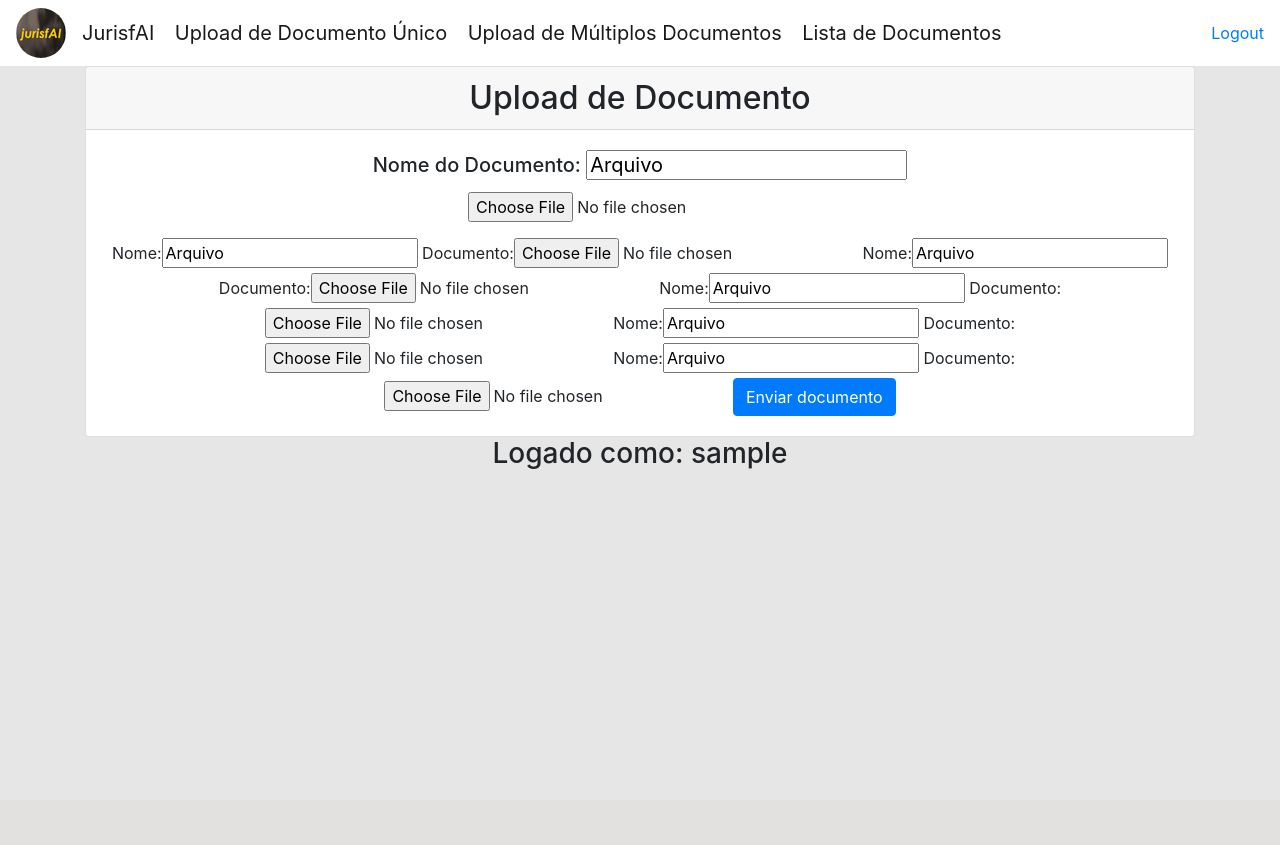
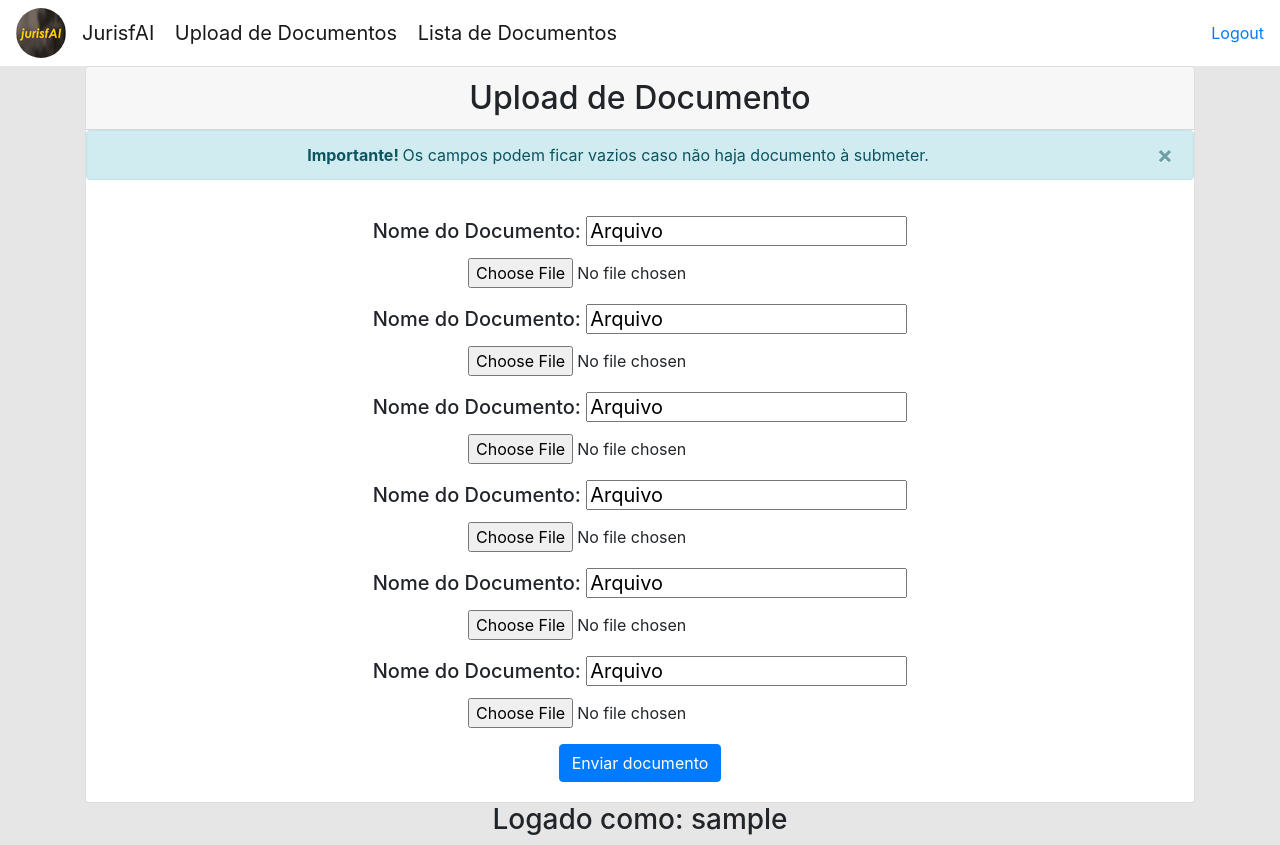
Before and after one commit to victor-s-santos/sistema-de-upload-de-documentos, a Django app: page /upload/ in a window 1280 px wide. Before the commit the page ends 469 px from the top, so only its background shows below. Run offline with Django 3.2, Linux system fonts and the light colour scheme; the visitor is signed in with stand-in values (Sample User, id 1); some libraries are stand-ins or nearby versions.

Commit message:
aplica estilização

```diff
--- a/alfa/templates/upload_documento.html
+++ b/alfa/templates/upload_documento.html
@@ -3,12 +3,22 @@
 {% block content %}
 <div class="card">
     <h2 class="card-header">Upload de Documento</h2>
+        <!-- Info Alert -->
+        <div class="alert alert-info alert-dismissible fade show">
+            <strong>Importante! </strong>Os campos podem ficar vazios caso não haja documento à submeter.
+            <button type="button" class="close" data-dismiss="alert">&times;</button>
+        </div>
     <form method="post" enctype="multipart/form-data">
         {% csrf_token %}
         <div class="card-body">
             <h5 class="card-title">Nome do Documento: {{ form.nome }}</h5>
             <p class="card-text">{{ form.documento }}</p>
-            {{ formset }}
+            {{ formset.management_form }}
+            {% for form in formset %}
+            <h5 class="card-title">Nome do Documento: {{ form.nome }}</h5>
+            <p class="card-text">{{ form.documento }}</p>
+            {% endfor %}
+            <!--{{ formset.as_table }}-->
         <button type="submit" class="btn btn-primary">Enviar documento</button>
     </form>
 </div>
--- a/alfa/views.py
+++ b/alfa/views.py
@@ -23,7 +23,7 @@ def upload_documento(request):
 					documento = Documentos(user=post.user,nome = f.cleaned_data['nome'], documento=f.cleaned_data['documento'])
 					documento2 = documento.save()
 				except:
-					break
+					pass
 			return redirect('documentos_lista')
 	else:
 		form = DocumentosForm()
--- a/core/templates/base.html
+++ b/core/templates/base.html
@@ -9,14 +9,17 @@
   <meta name="viewport" content="width=device-width, initial-scale=1, shrink-to-fit=no">
 
   <!-- Bootstrap CSS -->
-  <link rel="stylesheet" href="https://maxcdn.bootstrapcdn.com/bootstrap/4.0.0/css/bootstrap.min.css" integrity="sha384-Gn5384xqQ1aoWXA+058RXPxPg6fy4IWvTNh0E263XmFcJlSAwiGgFAW/dAiS6JXm" crossorigin="anonymous">
+  <link rel="stylesheet" href="https://stackpath.bootstrapcdn.com/bootstrap/4.5.0/css/bootstrap.min.css">
   <script src="https://cdnjs.cloudflare.com/ajax/libs/popper.js/1.12.9/umd/popper.min.js" integrity="sha384-ApNbgh9B+Y1QKtv3Rn7W3mgPxhU9K/ScQsAP7hUibX39j7fakFPskvXusvfa0b4Q" crossorigin="anonymous"></script>
   <script src="https://maxcdn.bootstrapcdn.com/bootstrap/4.0.0/js/bootstrap.min.js" integrity="sha384-JZR6Spejh4U02d8jOt6vLEHfe/JQGiRRSQQxSfFWpi1MquVdAyjUar5+76PVCmYl" crossorigin="anonymous"></script>
   <!-- My css-->
   <link href='http://fonts.googleapis.com/css?family=Didact+Gothic' rel='stylesheet' type='text/css'>
   <link rel="stylesheet" href="{% static 'css/styles.css' %}">
   <!-- Jquery -->
-  <script src="https://ajax.googleapis.com/ajax/libs/jquery/2.1.1/jquery.min.js"></script>
+  <link rel="stylesheet" href="https://maxcdn.bootstrapcdn.com/font-awesome/4.7.0/css/font-awesome.min.css">
+<script src="https://code.jquery.com/jquery-3.5.1.min.js"></script>
+<script src="https://cdn.jsdelivr.net/npm/popper.js@1.16.0/dist/umd/popper.min.js"></script>
+<script src="https://stackpath.bootstrapcdn.com/bootstrap/4.5.0/js/bootstrap.min.js"></script>
   <title>JurisfAI</title>
 </head>
 <body>
@@ -30,8 +33,7 @@
             <a class="navbar-brand" href="{% url 'register' %}">Cadastro</a>
             {% endif %}
             {% if user.is_authenticated %}
-            <a class="navbar-brand" href="{% url 'upload' %}">Upload de Documento Único</a>
-            <a class="navbar-brand" href="{% url 'upload' %}">Upload de Múltiplos Documentos</a>
+            <a class="navbar-brand" href="{% url 'upload' %}">Upload de Documentos</a>
             <a class="navbar-brand" href="{% url 'documentos_lista' %}">Lista de Documentos</a>
             {% endif %}
         </li>
```
